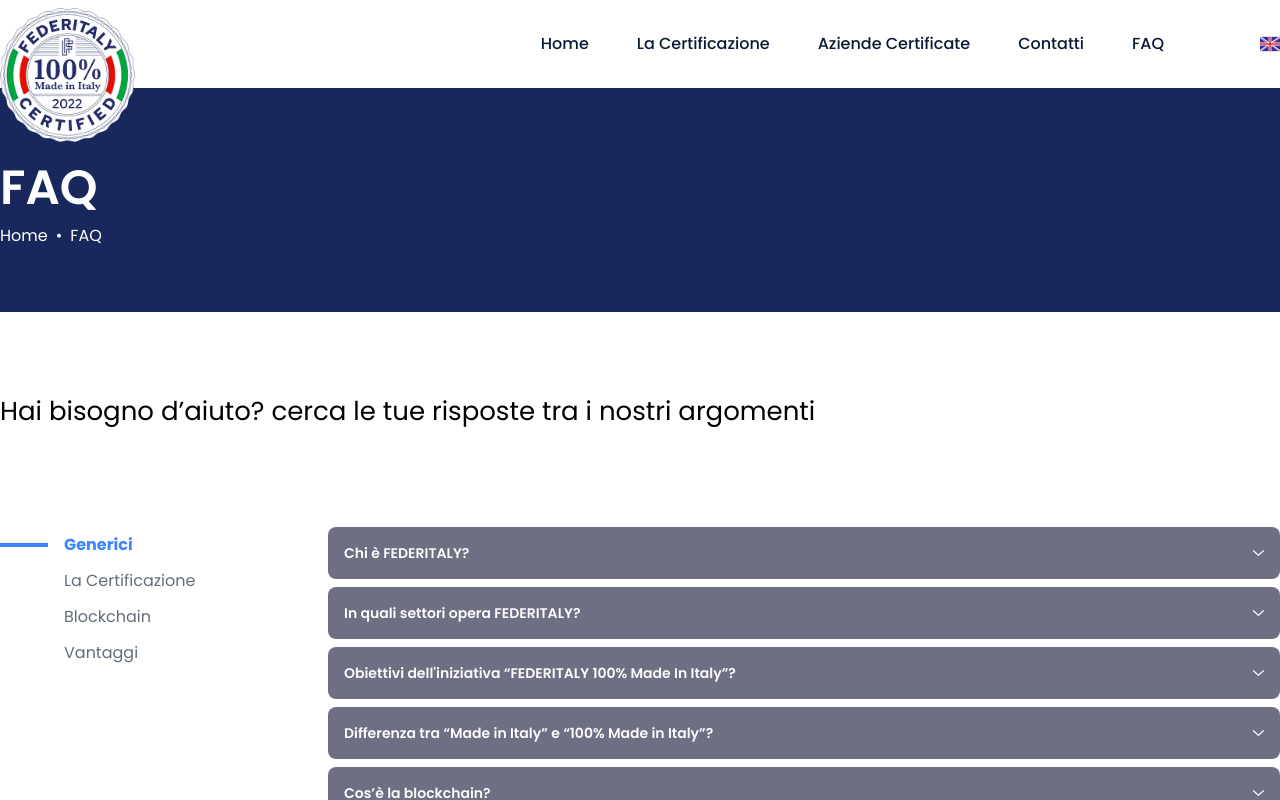
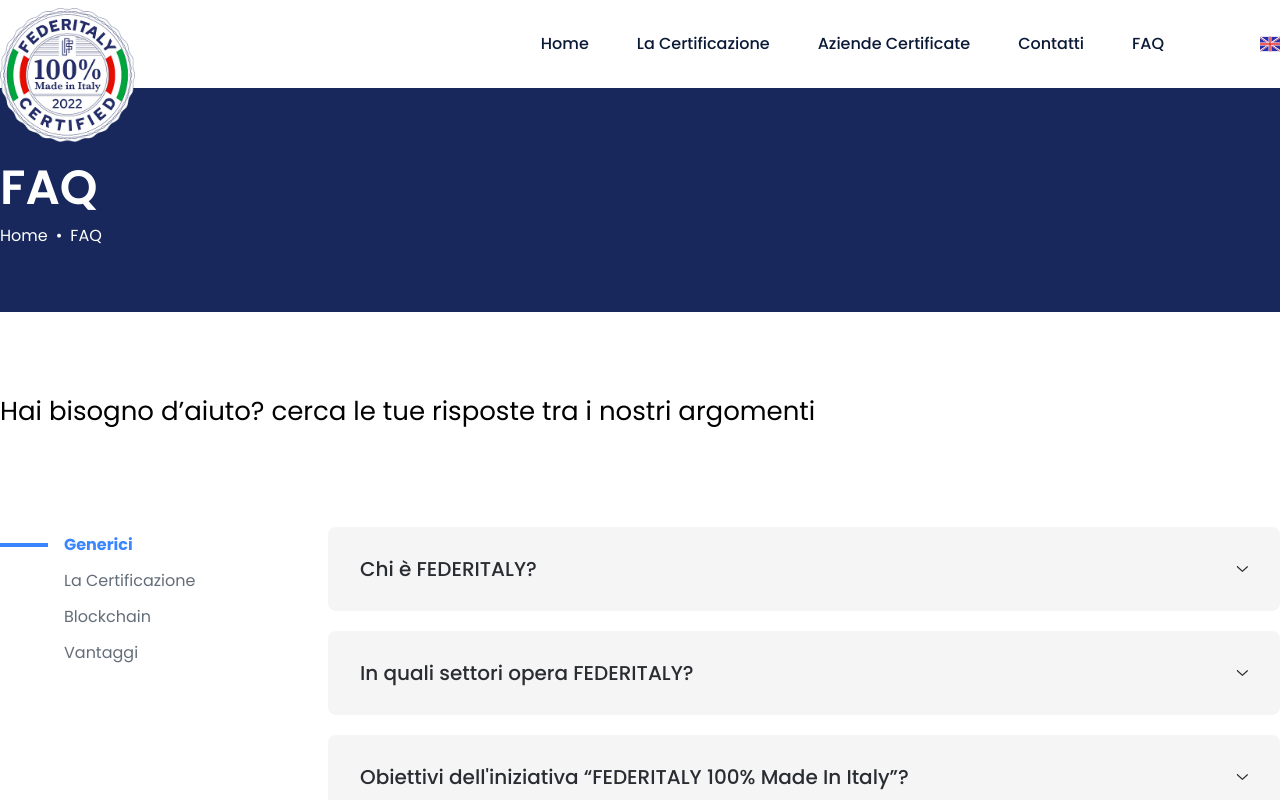
Before and after one commit to knobs-dev/federitaly-webapp, a Next.js app: page /faq in a window 1280 px wide. Built offline with nearby package versions, Linux system fonts and the light colour scheme.

Commit message:
feat: complete faq page

```diff
--- a/containers/faq/desktop.tsx
+++ b/containers/faq/desktop.tsx
@@ -59,7 +59,7 @@
           <Accordion
             type="single"
             collapsible
-            className="w-full flex flex-col space-y-2"
+            className="w-full flex flex-col space-y-5"
           >
             {topicsFaqs[selectedTopic as Topics].map(
               ({ question, answer }, index) => (
--- a/src/components/Accordion.tsx
+++ b/src/components/Accordion.tsx
@@ -14,7 +14,10 @@
 >(({ className, ...props }, ref) => (
   <AccordionPrimitive.Item
     ref={ref}
-    className={twMerge("bg-[#5E5E75E3] px-4 rounded-lg", className)}
+    className={twMerge(
+      "bg-[#5E5E75E3] lg:bg-[#F5F5F5] px-4 lg:px-8 lg:py-4 rounded-lg",
+      className,
+    )}
     {...props}
   />
 ));
@@ -28,14 +31,14 @@
     <AccordionPrimitive.Trigger
       ref={ref}
       className={twMerge(
-        "flex flex-1 text-left items-center justify-between py-4 font-medium transition-all [&[data-state=open]>svg]:rotate-180 text-sm text-[#FBFBFB] font-semibold",
+        "flex flex-1 text-left items-center justify-between py-4 font-medium transition-all [&[data-state=open]>span]:rotate-180 text-sm text-[#FBFBFB] lg:text-[#292C31] lg:text-[1.25rem]",
         className,
       )}
       {...props}
     >
       {children}
-      <span className="pl-2">
-        <IconArrowRight className="h-3 w-3 rotate-90 fill-white" />
+      <span>
+        <IconArrowRight className="h-3 w-3 rotate-90 fill-white lg:fill-[#292C31]" />
       </span>
     </AccordionPrimitive.Trigger>
   </AccordionPrimitive.Header>
@@ -49,7 +52,7 @@
   <AccordionPrimitive.Content
     ref={ref}
     className={twMerge(
-      "overflow-hidden text-sm transition-all data-[state=closed]:animate-accordion-up data-[state=open]:animate-accordion-down text-sm text-[#FAFAFA] font-normal",
+      "overflow-hidden transition-all data-[state=closed]:animate-accordion-up data-[state=open]:animate-accordion-down text-sm text-[#FAFAFA] font-normal lg:text-[#737C87]",
       className,
     )}
     {...props}
```
